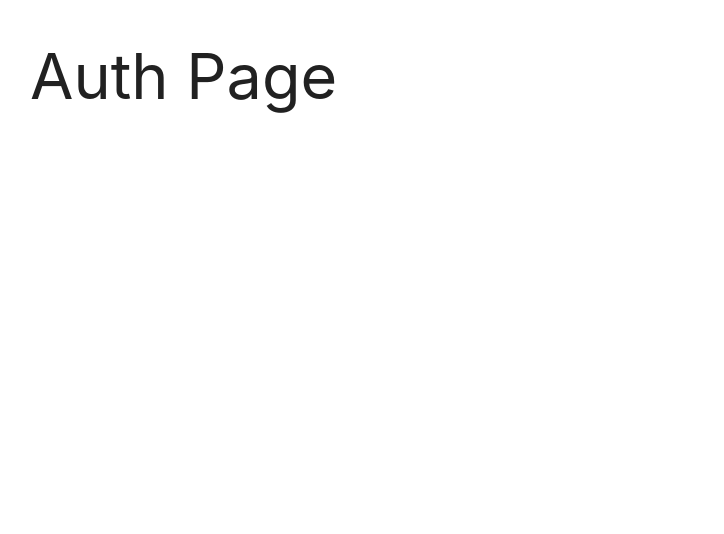
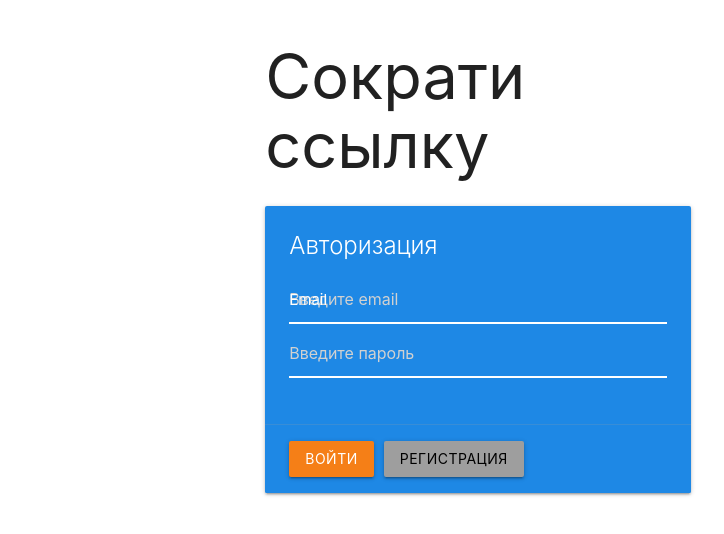
Before and after one commit to Andrsand/mern-course, a React (Create React App) app in the folder client/: page / in a window 1280 px wide. Shown: the top 534 px of the page, without its empty margins (162-886 px from the left). Built offline with nearby package versions, Linux system fonts and the light colour scheme.

Commit message:
feature: Form Styling
* Added form to AuthPage.js
* Added styles for AuthPage.js
* Changes made to index.css

```diff
--- a/client/src/index.css
+++ b/client/src/index.css
@@ -1 +1,19 @@
 @import "~materialize-css/dist/css/materialize.min.css";
+
+input.yellow-input {
+    border-bottom: 1px solid #fff!important;
+    box-shadow: 0 1px 0 0 #fff!important;
+}
+
+input.yellow-input + label {
+    color: #ffffff!important;
+}
+
+input.yellow-input:focus + label {
+    color: #ffeb3b !important;
+}
+
+input.yellow-input:focus{
+    border-bottom: 1px solid #ffeb3b !important;
+        box-shadow: 0 1px 0 0 #ffeb3b !important;
+}
--- a/client/src/pages/AuthPage.js
+++ b/client/src/pages/AuthPage.js
@@ -2,8 +2,39 @@
 
 export const AuthPage = () => {
     return (
-        <div>
-            <h1>Auth Page</h1>
+        <div className="row">
+            <div className="col s6 offset-s3">
+                <h1>Сократи ссылку</h1>
+                <div className="card blue darken-1">
+                    <div className="card-content white-text">
+                        <span className="card-title">Авторизация</span>
+                        <div>
+                            <div className="input-field">
+                                <input placeholder="Введите email"
+                                    id="email"
+                                    type="text"
+                                    name="email"
+                                    className="yellow-input"
+                                />
+                                <label htmlFor="email">Email</label>
+
+                                <input placeholder="Введите пароль"
+                                    id="password"
+                                    type="password"
+                                    name="password"
+                                    className="yellow-input"
+                                />
+
+                            </div>
+                        </div>
+                    </div>
+                    <div className="card-action">
+                        <button className="btn yellow darken-4" style={{ marginRight: 10 }}>Войти</button>
+                        <button className="btn grey lighthen-1 black-text">Регистрация</button>
+                    </div>
+                </div>
+            </div>
         </div>
+
     )
 }
```
